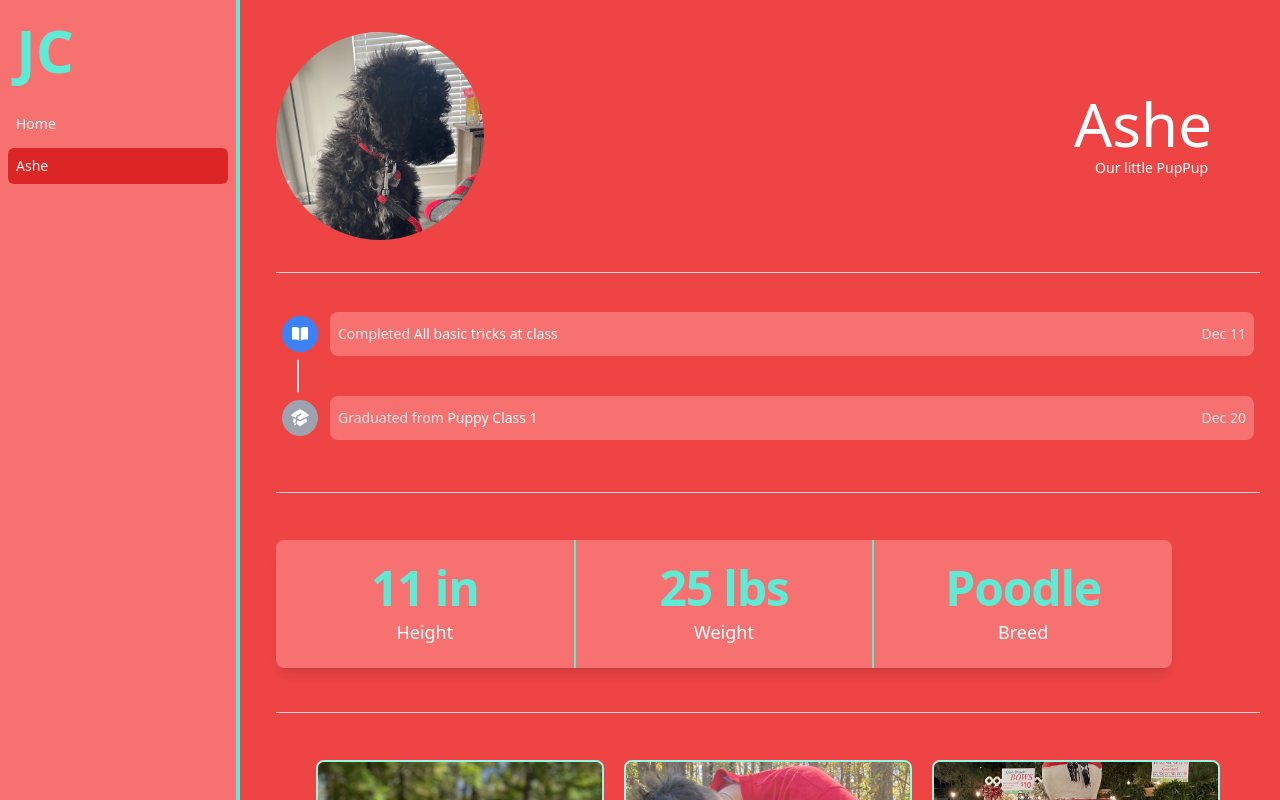
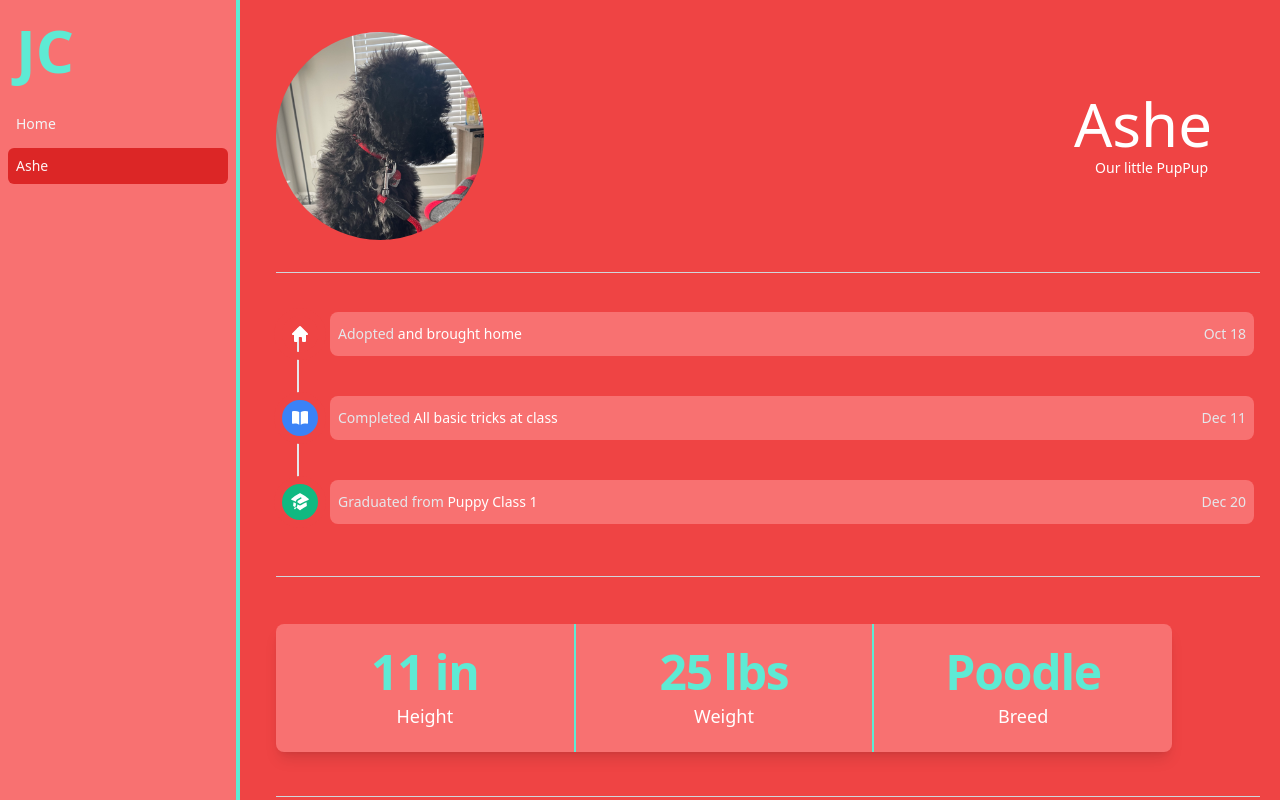
Before and after one commit to Jtcruthers/jtcruthers.github.io, a Nuxt app: page /ashe in a window 1280 px wide. Built offline with nearby package versions, Linux system fonts and the light colour scheme.

Commit message:
Added extra timeline step

```diff
--- a/components/AsheFeed.vue
+++ b/components/AsheFeed.vue
@@ -1,7 +1,17 @@
 <script setup lang="ts">
-import { AcademicCapIcon, BookOpenIcon } from '@heroicons/vue/20/solid/index.js'
+import { AcademicCapIcon, BookOpenIcon, HomeIcon } from '@heroicons/vue/20/solid/index.js'
 
 const timeline = [
+  {
+    id: 1,
+    content: 'Adopted',
+    target: 'and brought home',
+    href: '#',
+    date: 'Oct 18',
+    datetime: '2022-10-18',
+    icon: HomeIcon,
+    iconBackground: 'b',
+  },
   {
     id: 2,
     content: 'Completed',
@@ -20,7 +30,7 @@ const timeline = [
     date: 'Dec 20',
     datetime: '2022-12-20',
     icon: AcademicCapIcon,
-    iconBackground: 'bg-gray-400',
+    iconBackground: 'bg-emerald-500',
   },
 ]
 </script>
```
